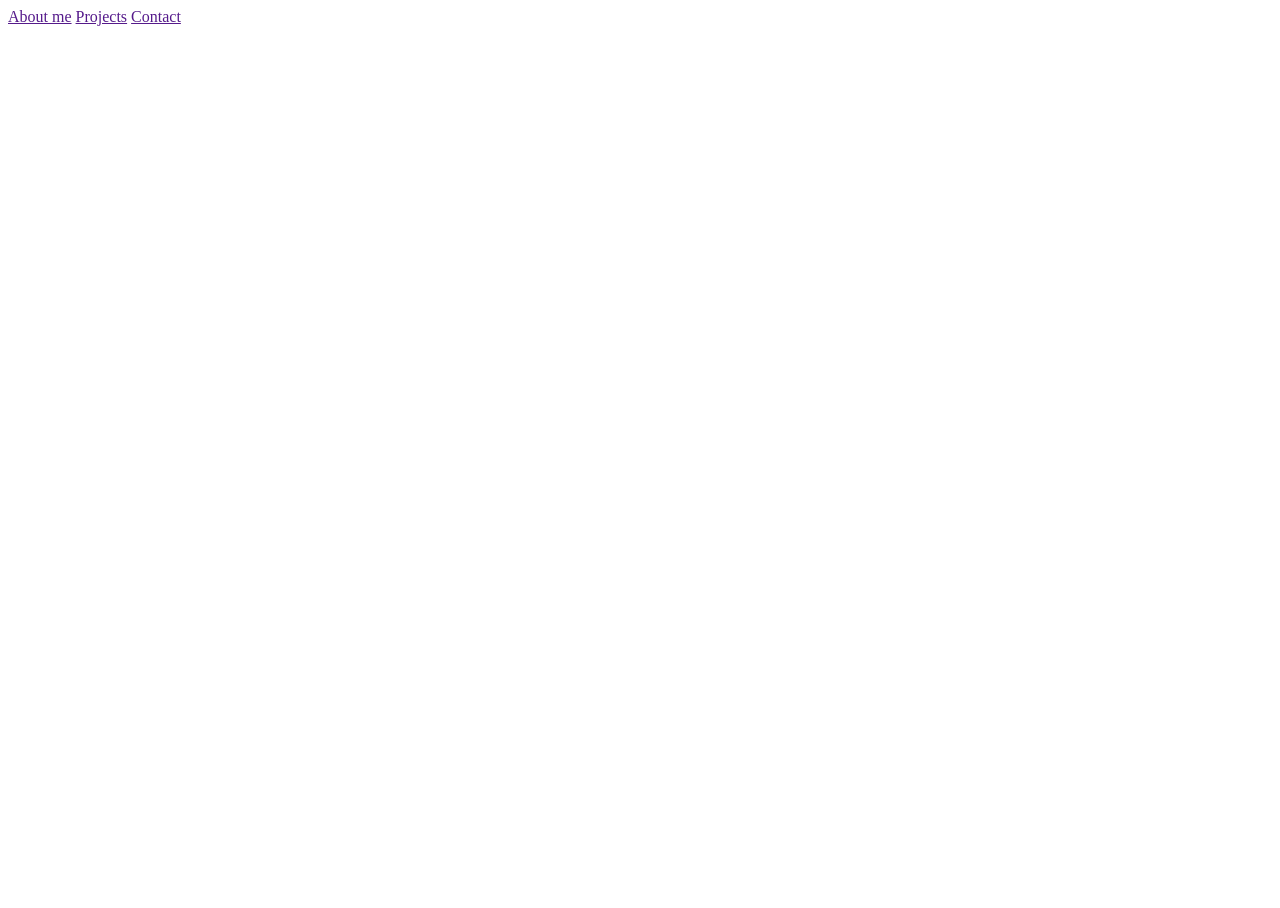
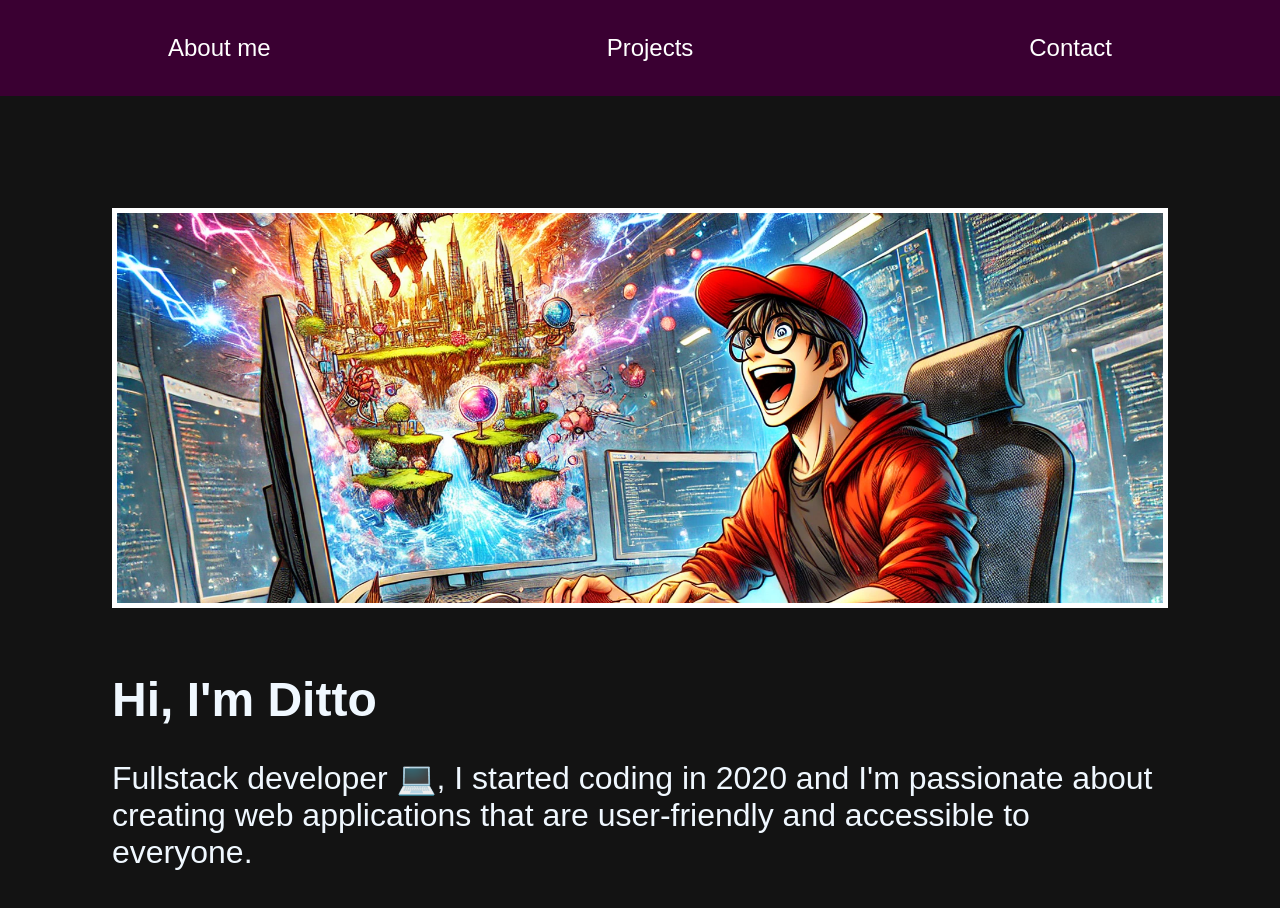
Before and after one commit to IHWebDevJuly2024/portfolio, a plain HTML site: page index.html in a window 1280 px wide. Before the commit the page ends 800 px from the top, so only its background shows below. Drawn offline with Linux system fonts and the light colour scheme.

Commit message:
add hero and nav styles

```diff
--- a/index.html
+++ b/index.html
@@ -1,10 +1,10 @@
 <!DOCTYPE html>
 <html lang="en">
   <head>
-    <meta charset="UTF-8">
-    <meta name="viewport" content="width=device-width, initial-scale=1.0">
+    <meta charset="UTF-8" />
+    <meta name="viewport" content="width=device-width, initial-scale=1.0" />
     <title>Ditto's portfolio</title>
-    <link rel="stylesheet" href="./style.css">
+    <link rel="stylesheet" href="./style.css" />
   </head>
   <body>
     <nav>
@@ -12,7 +12,17 @@
       <a href="">Projects</a>
       <a href="">Contact</a>
     </nav>
-     <section>
+    <section id="hero-section">
+      <div class="hero-container"></div>
+
+      <div class="description-container">
+        <h1>Hi, I'm Ditto</h1>
+        <p>
+          Fullstack developer 💻, I started coding in 2020 and I'm passionate about
+          creating web applications that are user-friendly and accessible to
+          everyone.
+        </p>
+      </div>
       <!-- Your name and a short description and profile pic -->
     </section>
   </body>
--- a/style.css
+++ b/style.css
@@ -0,0 +1,45 @@
+* {
+  margin: 0;
+  padding: 0;
+  box-sizing: border-box;
+  font-family: "Poppins", sans-serif;
+}
+
+body {
+  background-color: rgb(19, 19, 19);
+}
+
+nav {
+  background-color: rgb(58, 0, 50);
+  height: 4em;
+  font-size: 1.5em;
+  display: flex;
+  justify-content: space-around;
+  align-items: center;
+
+  a {
+    color: white;
+    text-decoration: none;
+  }
+}
+
+#hero-section {
+  padding: 7em;
+  color: aliceblue;
+  .hero-container {
+    position: relative;
+    background-image: url("./assets/developer-manga.webp");
+    background-size: cover;
+    background-position: center;
+    height: 50vh;
+    border: 5px solid white;
+  }
+}
+
+.description-container {
+  display: flex;
+  flex-direction: column;
+  gap: 1em;
+  padding-top: 2em;
+  font-size: 2em;
+}
```
Also changed, not shown: assets/developer-manga.webp (added). Lines whose indentation alone changed are shown as unchanged.
